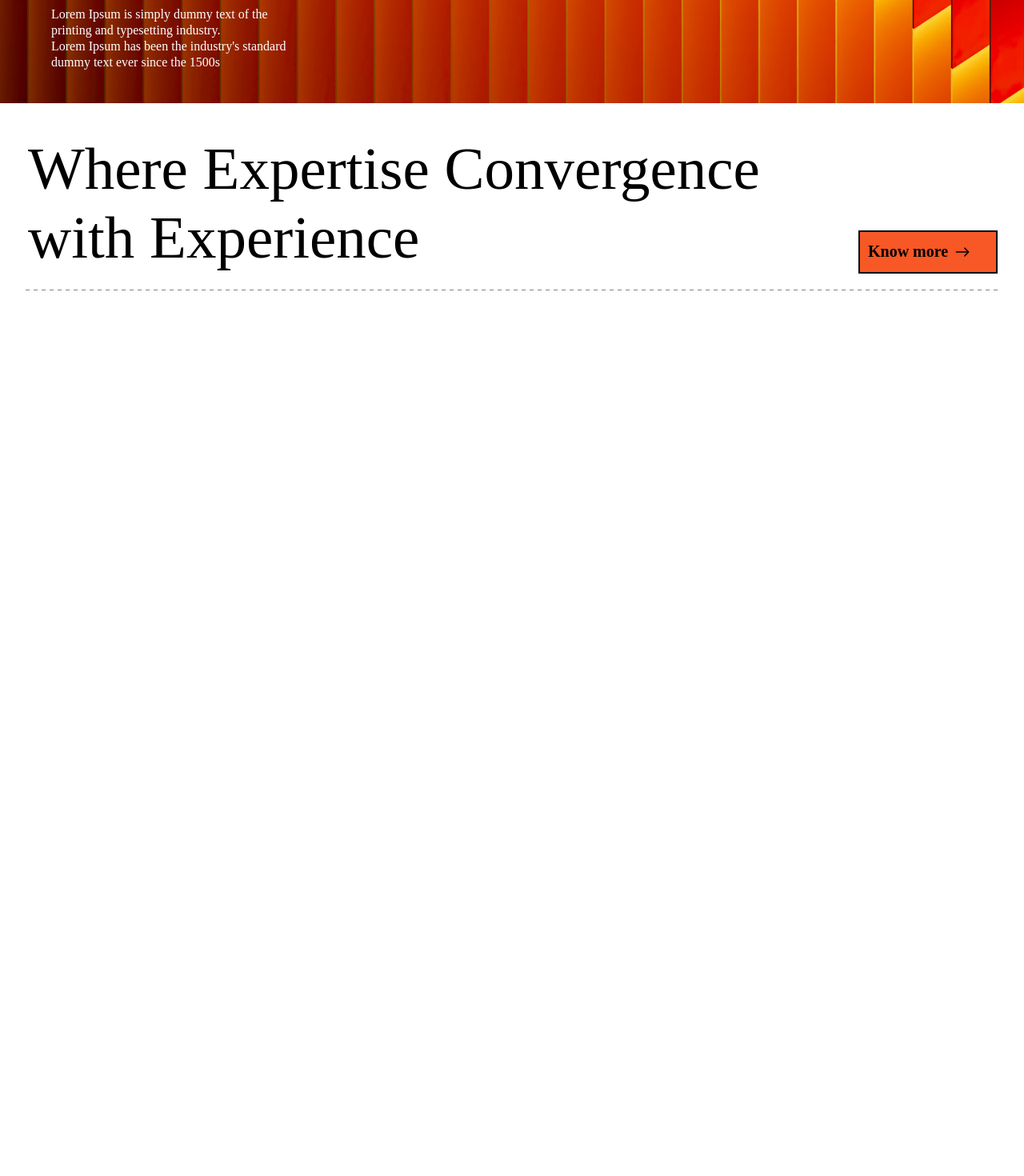
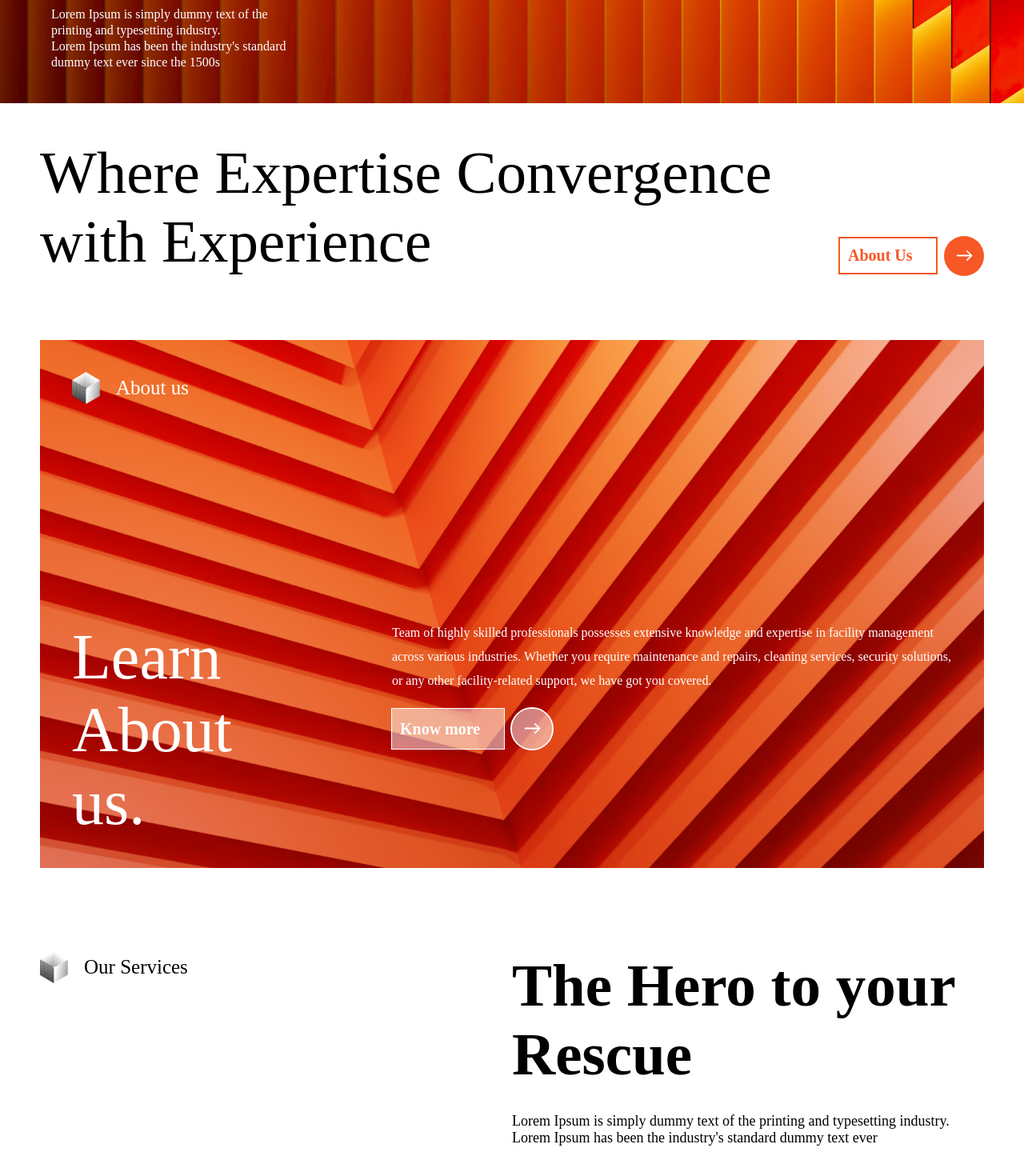
Before and after one commit to HaraayDesignStudio/Virat-Website-Frontend, a React (Create React App) app: page / in a window 1280 px wide. Shown: the part 318-1788 px from the top of the page at 80% size. Before the commit the page ends 800 px from the top, so only its background shows below. Built offline with nearby package versions, Linux system fonts and the light colour scheme; the HTML template or start-up script is replaced by a standard one; a web font is replaced by a local one.

Commit message:
Created teh about section

```diff
--- /dev/null
+++ b/src/components/buttonComponents.jsx
@@ -0,0 +1,18 @@
+import React from "react";
+import { IoIosArrowRoundForward } from "react-icons/io";
+import "../pages/pages.css";
+
+const ButtonComponents = ({ name, onClickFun }) => {
+  return (
+    <div className="homepage-headtext-button" onClick={onClickFun}>
+      <span className="homepage-headtext-content">
+        <p>{name}</p>
+      </span>
+      <div className="circular-button">
+        <IoIosArrowRoundForward className="homepage-headtext-icon" />
+      </div>
+    </div>
+  );
+};
+
+export default ButtonComponents;
--- /dev/null
+++ b/src/components/buttonComponents2.jsx
@@ -0,0 +1,18 @@
+import React from "react";
+import { IoIosArrowRoundForward } from "react-icons/io";
+import "../pages/pages.css";
+
+const ButtonComponents2 = ({ name, onClickFun }) => {
+  return (
+    <div className="homepage-headtext-button transpirant" onClick={onClickFun}>
+      <span className="homepage-headtext-content">
+        <p>{name}</p>
+      </span>
+      <div className="circular-button">
+        <IoIosArrowRoundForward className="homepage-headtext-icon" />
+      </div>
+    </div>
+  );
+};
+
+export default ButtonComponents2;
--- a/src/components/compenents.css
+++ b/src/components/compenents.css
@@ -23,11 +23,16 @@
   font-family: virat;
   font-weight: bold;
 }
-
 .navbar-menu p {
   cursor: pointer;
+  z-index: 200;
+  opacity: 1;
+  transition: opacity 0.3s ease; /* Add a smooth transition for opacity */
 }
 
+.navbar-menu p.hidden {
+  opacity: 0;
+}
 .navbar-menu::after {
   content: "";
   position: absolute;
@@ -42,28 +47,28 @@
 .navbar-icon-open {
   font-size: 20px;
   cursor: pointer;
+  z-index: 200;
   transition: transform 0.3s ease; /* Add a smooth transition for the rotation */
 }
 
 .rotate {
   transform: rotate(180deg); /* Rotate the icon when the drawer is open */
 }
-
 .drawer-overlay {
   position: fixed;
-  max-width: 400px; /* Maximum width for the drawer */
+  max-width: 400px;
   top: 0;
-  left: 0;
+  left: -100%; /* Set initial position to -100% */
   width: 100%;
   height: 100%;
-  background: linear-gradient(145deg, #7A2A10 30%, #D9D9D9);
+  background: linear-gradient(145deg, #7a2a10 30%, #d9d9d9);
   backdrop-filter: blur(10px);
   display: flex;
   align-items: center;
   justify-content: center;
-  z-index: 99;
-  opacity: 0; /* Start with opacity 0 */
-  transition: transform 2s ease; /* Add a smooth transition for opacity */
+  z-index: -1;
+  opacity: 0;
+  transition: left 0.5s ease, opacity 0.5s ease;
 }
 
 .drawer-content {
@@ -71,24 +76,19 @@
   background-color: white;
   padding: 20px;
   position: relative;
-  transform: translateY(-20px); /* Start slightly above and move down */
-  opacity: 0; /* Start with opacity 0 */
-  transition: transform 2s ease, opacity 2s ease; /* Add a smooth transition for transform and opacity */
-}
-
-.close-icon {
-  position: absolute;
-  top: 10px;
-  right: 10px;
-  font-size: 24px;
-  cursor: pointer;
+  opacity: 0;
+  transition: transform 0.5s ease, opacity 0.5s ease;
 }
 
 .drawer-overlay.open {
-  opacity: 1; /* Make the overlay fully visible when the drawer is open */
+  opacity: 1;
+  left: 0; /* Set the final position to 0% */
 }
 
 .drawer-content.open {
-  transform: translateY(0); /* Move the content down to its original position */
-  opacity: 1; /* Make the content fully visible when the drawer is open */
+  opacity: 1;
 }
+
+.drawer-content.closed {
+  opacity: 0;
+}
--- a/src/components/navbar.jsx
+++ b/src/components/navbar.jsx
@@ -14,7 +14,6 @@ const Navbar = () => {
   };
 
   const handleOverlayClick = (e) => {
-    // Close the drawer if clicked outside its content
     if (e.target.classList.contains("drawer-overlay")) {
       handleCloseDrawer();
     }
@@ -26,14 +25,19 @@ const Navbar = () => {
         <IoReturnUpBack
           className={`navbar-icon-open ${drawerOpen ? "rotate" : ""}`}
         />
-        <p>Menu</p>
+        <p className={drawerOpen ? "hidden" : ""}>
+          {!drawerOpen ? "Menu" : ""}
+        </p>
+        <p>{drawerOpen ? "Close" : ""}</p>
       </span>
 
       {drawerOpen && (
-        <div className="drawer-overlay open" onClick={handleOverlayClick}>
-          <div className="drawer-content open">
+        <div
+          className={`drawer-overlay ${drawerOpen ? "open" : ""}`}
+          onClick={handleOverlayClick}
+        >
+          <div className={`drawer-content ${drawerOpen ? "open" : "closed"}`}>
             <IoClose className="close-icon" onClick={handleCloseDrawer} />
-            {/* Content of the Drawer */}
             <p>Drawer Content</p>
           </div>
         </div>
--- a/src/pages/homePage.jsx
+++ b/src/pages/homePage.jsx
@@ -1,7 +1,10 @@
 import React from "react";
 import homepageimage from "../assets/image 8.png";
+import aboutsection from "../assets/Rectangle 137.png";
+import cub from "../assets/Cub.png";
 import "./pages.css";
-import { IoIosArrowRoundForward } from "react-icons/io";
+import ButtonComponents from "../components/buttonComponents";
+import ButtonComponents2 from "../components/buttonComponents2";
 
 const HomePage = () => {
   return (
@@ -19,11 +22,50 @@ const HomePage = () => {
         <span className="homepage-headtext-p">
           Where Expertise Convergence with Experience
         </span>
-        <div className="homepage-headtext-button">
-          <span className="homepage-headtext-content">
-            <p>Know more</p>
-            <IoIosArrowRoundForward className="homepage-headtext-icon" />
-          </span>
+        <ButtonComponents name={"About Us"} onClickFun={() => {}} />
+      </div>
+      <div className="about-us-section">
+        <img
+          src={aboutsection}
+          className="about-background-img"
+          alt="homepage"
+        />
+        <div className="about-section-content">
+          <div className="about-heading">
+            <img src={cub} className="about-heading-img" alt="homepage" />
+            About us
+          </div>
+          <div className="about-content-part">
+            <div className="about-content-heading">Learn About us.</div>
+            <div className="about-content-text">
+              <p>
+                Team of highly skilled professionals possesses extensive
+                knowledge and expertise in facility management across various
+                industries. Whether you require maintenance and repairs,
+                cleaning services, security solutions, or any other
+                facility-related support, we have got you covered.
+              </p>
+              <ButtonComponents2 name={"Know more"} onClickFun={() => {}} />
+            </div>
+          </div>
+        </div>
+      </div>
+      <div className="our-services-section">
+        <div className="our-services-headings-part">
+          <div className="service-heading">
+            <img src={cub} className="about-heading-img" alt="homepage" />
+            Our Services
+          </div>
+          <div className="out-service-content">
+            <div className="service-content-heading">
+              The Hero to your Rescue
+            </div>
+            <p>
+              Lorem Ipsum is simply dummy text of the printing and typesetting
+              industry. Lorem Ipsum has been the industry's standard dummy text
+              ever{" "}
+            </p>
+          </div>
         </div>
       </div>
     </div>
--- a/src/pages/pages.css
+++ b/src/pages/pages.css
@@ -2,7 +2,7 @@
   font-family: virat;
   src: url(../../public/fonts/zacbelx-medium.ttf);
 }
-@import url('https://fonts.googleapis.com/css2?family=Libre+Baskerville:wght@700&display=swap');
+@import url("https://fonts.googleapis.com/css2?family=Libre+Baskerville:wght@700&display=swap");
 .image-container-homepage img {
   width: 100%;
   height: auto;
@@ -10,6 +10,7 @@
 .image-container-homepage {
   position: relative;
   z-index: 0;
+  font-family: virat;
 }
 .homepage-image-text {
   font-family: virat;
@@ -29,43 +30,153 @@
   height: 1px;
   background-color: rgba(255, 255, 255, 0.5);
 }
-.homapage-headtext{
-    padding: 35px;
+.homapage-headtext {
+  padding: 40px 50px;
   display: flex;
   width: 100%;
   align-items: flex-end;
   justify-content: space-between;
   position: relative;
 }
-.homapage-headtext::after{
-    content: "";
-    position: absolute;
-    bottom: 5%;
-    left: 50%;
-    transform: translateX(-50%);
-    width: 95%;
-    height: 1px;
-    background-image: repeating-linear-gradient(90deg, gray, gray 5px, transparent 5px, transparent 10px);
+.homepage-headtext-p {
+  font-size: 75px;
+  font-family: "Libre Baskerville", serif;
 }
-.homepage-headtext-p{
-    font-size: 75px;
-    font-family: 'Libre Baskerville', serif;
+.homepage-headtext-button {
+  display: flex;
+  align-items: center;
+  gap: 10px;
 }
-.homepage-headtext-content{
+.homepage-headtext-content {
+  text-align: center;
+  color: #f75825;
   cursor: pointer;
   display: flex;
-    width: 170px;
+  width: 120px;
   align-items: center;
   gap: 3px;
-    background-color: #F75825;
+  background-color: white;
   padding: 10px 10px;
-    outline: 2px solid black;
+  outline: 2px solid #f75825;
+}
+.circular-button {
+  height: 50px;
+  width: 50px;
+  display: flex;
+  align-items: center;
+  justify-content: center;
+  border: none;
+  background-color: #f75825;
+  border-radius: 50%;
+}
+.transpirant .homepage-headtext-content {
+  background-color: rgba(255, 255, 255, 0.5) !important;
+  outline: 2px solid white;
+  color: white;
+  outline: 1px solid white;
+  width: 140px;
+}
+.transpirant .circular-button {
+  background-color: rgba(255, 255, 255, 0.5);
+  outline: 2px solid white;
 }
 .homepage-headtext-content p {
   font-size: 20px;
   font-weight: bold;
   font-family: virat;
 }
-.homepage-headtext-icon{
-    font-size: 30px;
+.homepage-headtext-icon {
+  font-size: 35px;
+  color: white;
 }
+
+/* ----- About Section Style */
+
+.about-us-section {
+  position: relative;
+  margin: 40px 50px;
+}
+.about-us-section .about-background-img {
+  width: 100%;
+}
+.about-section-content {
+  position: absolute;
+  top: 0;
+  left: 0;
+}
+.about-heading-img {
+  height: 40px;
+  width: 35px;
+}
+.about-section-content {
+  height: 100%;
+  display: flex;
+  flex-direction: column;
+  padding: 40px 40px;
+  justify-content: space-between;
+}
+.about-heading {
+  display: flex;
+  align-items: center;
+  font-size: 25px;
+  color: white;
+  gap: 20px;
+}
+.about-content-part {
+  width: 100%;
+  display: flex;
+  justify-content: space-between;
+  gap: 100px;
+}
+.about-content-heading {
+  font-size: 80px;
+  font-family: "Libre Baskerville", serif;
+  color: white;
+  width: 35%;
+}
+.about-content-text {
+  font-family: virat;
+  color: white;
+  display: flex;
+  flex-direction: column;
+  gap: 20px;
+}
+.about-content-text p {
+  text-align: left;
+  width: 700px;
+  line-height: 30px;
+}
+
+/* ----service page style---- */
+
+.our-services-section {
+  margin: 100px 50px;
+}
+.our-services-headings-part {
+  display: flex;
+  align-items: self-start;
+}
+.our-services-headings-part div {
+  width: 50%;
+}
+.service-heading {
+  font-size: 25px;
+  display: flex;
+  align-items: center;
+  gap: 20px;
+}
+.out-service-content {
+  display: flex;
+  flex-direction: column;
+  gap: 30px;
+}
+.out-service-content .service-content-heading {
+  width: 100%;
+  font-size: 75px;
+  font-weight: 600;
+}
+.out-service-content p {
+  font-family: virat;
+  font-weight: 500;
+  font-size: 18px;
+}
```
Also changed, not shown: src/assets/Cub.png (added), src/assets/Rectangle 137.png (added). Lines whose indentation alone changed are shown as unchanged.
